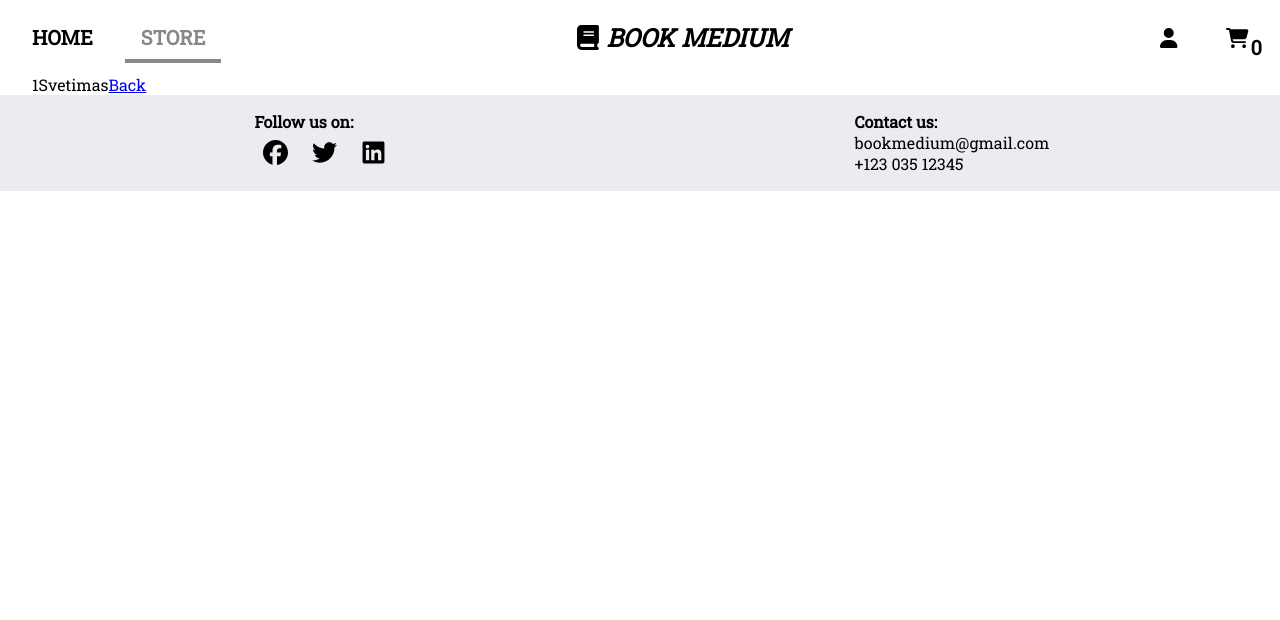
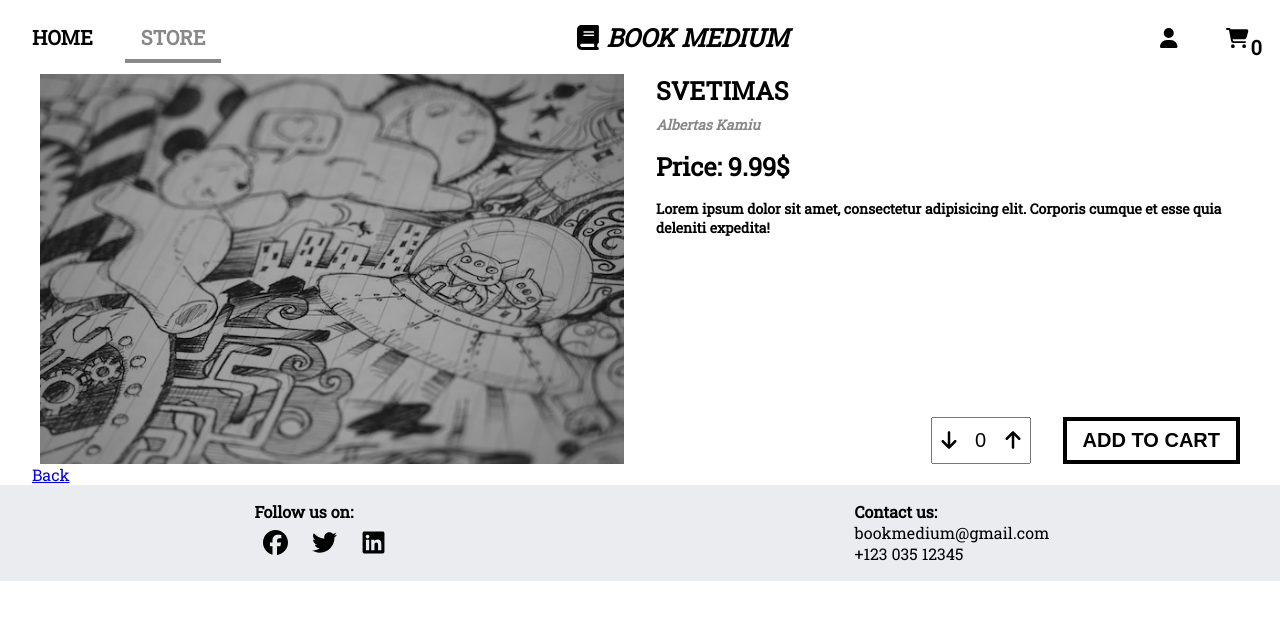
Before and after one commit to EmilisEm/book-store, a React (Create React App) app: page /store/1 in a window 1280 px wide. Shown: the top 620 px of the page. Built offline with nearby package versions, Linux system fonts and the light colour scheme.

Commit message:
Added counter functionality and basic individual store item design

```diff
--- a/src/App.css
+++ b/src/App.css
@@ -41,3 +41,16 @@ html {
         --font-small: 14px;
     }
 }
+
+/* Chrome, Safari, Edge, Opera */
+input::-webkit-outer-spin-button,
+input::-webkit-inner-spin-button {
+    -webkit-appearance: none;
+    margin: 0;
+}
+
+/* Firefox */
+input[type=number] {
+    appearance: textfield;
+    -moz-appearance: textfield;
+}
--- a/src/assets/bookData.js
+++ b/src/assets/bookData.js
@@ -1,24 +1,49 @@
+import img from "./comicbook.jpg";
 const books = [
   {
     name: "Svetimas",
     author: "Albertas Kamiu",
-    description: "about this book",
+    description:
+      "Lorem ipsum dolor sit amet, consectetur adipisicing elit. Corporis cumque et esse quia deleniti expedita!",
     price: 9.99,
     id: "1",
+    inStock: 6,
+    review: 3.9,
+    ratingCount: 12,
+    comments: {}, // comentator-name: comment
+    detailedDescription:
+      "Lorem ipsum dolor sit amet, consectetur adipisicing elit. Error illo magnam aspernatur velit ullam facere ipsum temporibus architecto in praesentium.",
+    img: img,
   },
   {
     name: "Dėdės ir dėdienės",
     author: "Vaižgantas",
-    description: "about this book",
+    description:
+      "Lorem ipsum dolor sit amet, consectetur adipisicing elit. Corporis cumque et esse quia deleniti expedita!",
     price: 10.99,
     id: "2",
+    inStock: 6,
+    review: 3.9,
+    ratingCount: 12,
+    comments: {}, // comentator-name: comment
+    detailedDescription:
+      "Lorem ipsum dolor sit amet, consectetur adipisicing elit. Error illo magnam aspernatur velit ullam facere ipsum temporibus architecto in praesentium.",
+    img: img,
   },
   {
     name: "Balta drobulė",
     author: "Antanas Škėma",
-    description: "about this book",
+    description:
+      "Lorem ipsum dolor sit amet, consectetur adipisicing elit. Corporis cumque et esse quia deleniti expedita!",
     price: 11.99,
     id: "3",
+    inStock: 6,
+    review: 3.9,
+    ratingCount: 12,
+    comments: {}, // comentator-name: comment
+    detailedDescription:
+      "Lorem ipsum dolor sit amet, consectetur adipisicing elit. Error illo magnam aspernatur velit ullam facere ipsum temporibus architecto in praesentium.",
+    img: img,
   },
 ];
 
--- /dev/null
+++ b/src/components/Counter.js
@@ -0,0 +1,62 @@
+import React from "react";
+import styles from "../styles/counter.module.css";
+import { FontAwesomeIcon } from "@fortawesome/react-fontawesome";
+import { faArrowDown, faArrowUp } from "@fortawesome/free-solid-svg-icons";
+
+const Counter = ({
+  count,
+  setCount,
+  maxCount,
+  setIsError,
+  setErrorMessage,
+}) => {
+  const handleValueChange = (e) => {
+    let value = e.target.value;
+
+    if (value > maxCount || value < 1) {
+      setErrorMessage("Invalid item count!");
+      setIsError(true);
+      return;
+    }
+
+    setCount(value);
+  };
+
+  const handleCountChange = (change) => {
+    if (change === "up" && count < maxCount) {
+      setCount(parseInt(count) + 1);
+    } else if (change === "down" && count > 1) {
+      setCount(parseInt(count) - 1);
+    } else {
+      setErrorMessage("Invalid item count!");
+      setIsError(true);
+      return;
+    }
+  };
+  return (
+    <div className={styles.counterContainer}>
+      <input
+        className={styles.counter}
+        type="number"
+        onChange={handleValueChange}
+        value={count}
+      ></input>
+      <FontAwesomeIcon
+        className={styles.counterArrowDown}
+        icon={faArrowDown}
+        onClick={() => {
+          handleCountChange("down");
+        }}
+      />
+      <FontAwesomeIcon
+        className={styles.counterArrowUp}
+        icon={faArrowUp}
+        onClick={() => {
+          handleCountChange("up");
+        }}
+      />
+    </div>
+  );
+};
+
+export default Counter;
--- a/src/pages/StoreItem.js
+++ b/src/pages/StoreItem.js
@@ -1,6 +1,9 @@
 import React, { useEffect, useState } from "react";
 import { Link, useParams } from "react-router-dom";
 import data from "../assets/bookData";
+import styles from "../styles/storeItemPage.module.css";
+import Counter from "../components/Counter";
+import Button from "../components/Button";
 
 // TO DO:
 // Add item not found page
@@ -8,6 +11,9 @@ import data from "../assets/bookData";
 const StoreItem = () => {
   const { itemId } = useParams();
   const [bookData, setBookData] = useState(null);
+  const [selectedCount, setSelectedCount] = useState(0);
+  const [isError, setIsError] = useState(false);
+  const [errorText, setErrorText] = useState("");
 
   useEffect(() => {
     setBookData(data.find((book) => book.id === itemId));
@@ -15,8 +21,28 @@ const StoreItem = () => {
 
   return (
     <div>
-      {itemId}
-      {bookData?.name}
+      <div className={styles.salePanel}>
+        <img src={bookData?.img} alt="Picture of book" />
+        <aside className={styles.itemAddToCartAside}>
+          <h2>{bookData?.name}</h2>
+          <h5>{bookData?.author}</h5>
+          <h3>Price: {bookData?.price}$</h3>
+          <h4>{bookData?.description}</h4>
+          <div className={styles.counterAndAddToCart}>
+            <div className={styles.counter}>
+              <Counter
+                count={selectedCount}
+                setCount={setSelectedCount}
+                setIsError={setIsError}
+                setErrorMessage={setErrorText}
+                maxCount={bookData?.inStock}
+              />
+            </div>
+            <Button onClick={() => {}}>Add to cart</Button>
+          </div>
+        </aside>
+      </div>
+      <div className={styles.discriptionReview}></div>
       <Link to="/store">Back</Link>
     </div>
   );
--- /dev/null
+++ b/src/styles/counter.module.css
@@ -0,0 +1,30 @@
+.counter {
+    font-size: var(--font-medium);
+    color: var(--main-text-color);
+    width: 100px;
+    height: 100%;
+    text-align: center;
+}
+
+.counterContainer {
+    position: relative;
+    height: 100%;
+}
+
+.counterArrowDown, .counterArrowUp {
+    width: var(--font-medium);
+    height: var(--font-medium);
+    padding: 0.5rem;
+    position: absolute;
+    top: 50%;
+    transform: translateY(-50%);
+    cursor: pointer;
+}
+
+.counterArrowDown {
+    left: 0;
+}
+
+.counterArrowUp {
+    right: 0;
+}
--- /dev/null
+++ b/src/styles/storeItemPage.module.css
@@ -0,0 +1,63 @@
+.salePanel {
+    margin-top: 2rem;
+    display: grid;
+    justify-items: right;
+    grid-template-columns: 1fr 1fr;
+    max-width: 1200px;
+    margin: 0 auto;
+    gap: 2rem;
+}
+
+.salePanel img {
+    width: 100%;
+}
+
+.itemAddToCartAside {
+    display: flex;
+    flex-direction: column;
+    height: 100%;
+    justify-content: flex-start;
+}
+
+.itemAddToCartAside h2 {
+    text-transform: uppercase;
+    margin-bottom: 0.5rem;
+    font-size: var(--font-large);
+    color: var(--main-text-color);
+}
+
+.itemAddToCartAside h3 {
+    margin-bottom: 1rem;
+    font-size: var(--font-large);
+    color: var(--main-text-color);
+}
+
+.itemAddToCartAside h4 {
+    margin-bottom: 3rem;
+    font-size: var(--font-small);
+    color: var(--main-text-color);
+}
+
+.itemAddToCartAside h5 {
+    margin-bottom: 1rem;
+    font-size: var(--font-small);
+    color: var(--secondary-text-color);
+    font-style: italic;
+}
+
+.counterAndAddToCart {
+    display: flex;
+    align-self: flex-end;
+    margin-top: auto;
+}
+
+.counter {
+    margin-right: 2rem;
+}
+
+
+@media only screen and (max-width: 800px) {
+    .salePanel {
+        grid-template-columns: 1fr;
+    }
+}
```
